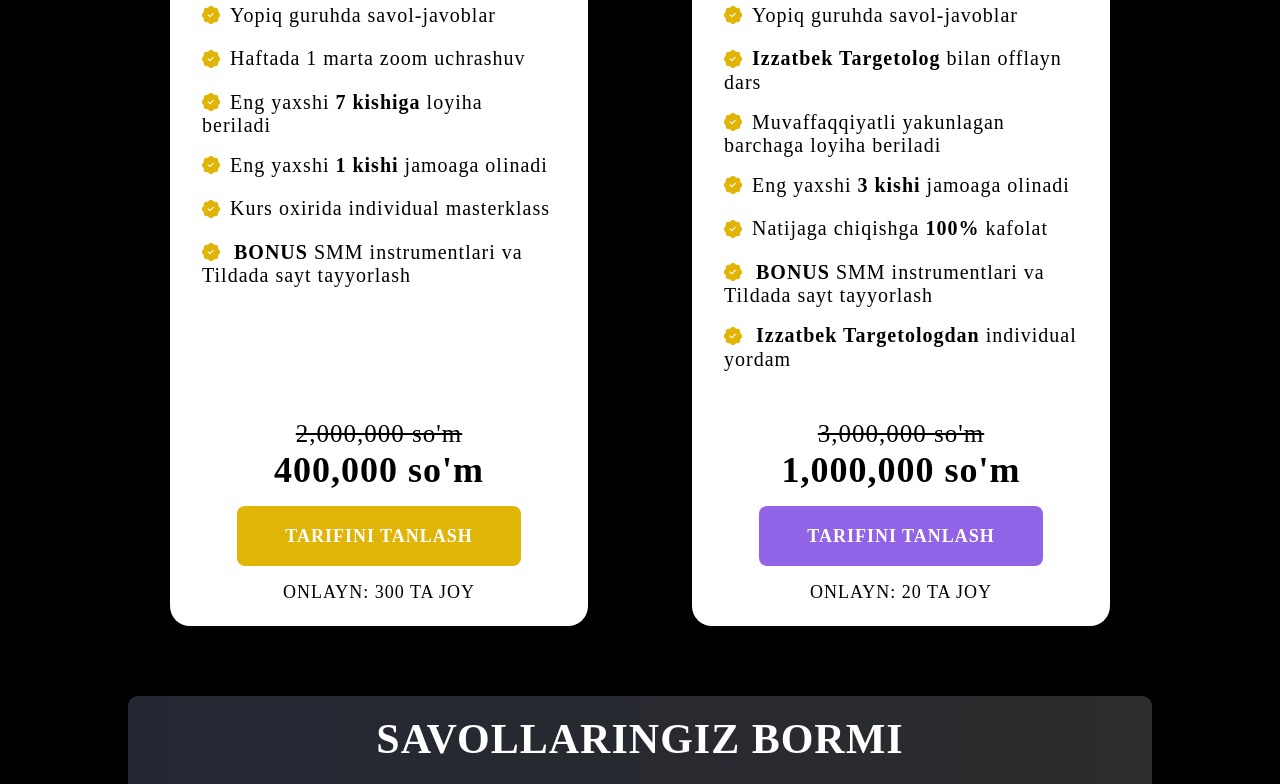
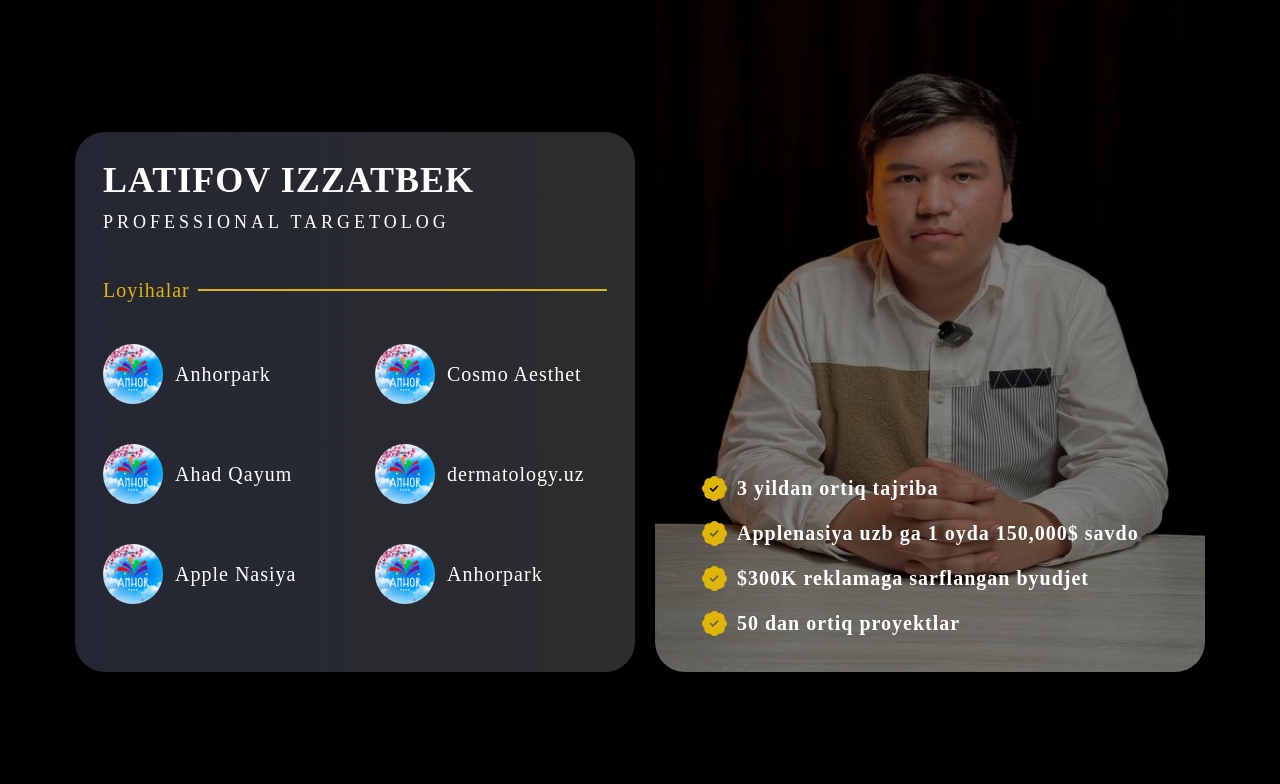
Before and after one commit to kenjayev/digital-course, a React (Vite) app: page / in a window 1280 px wide. Shown: the part 1840-2624 px from the top of the page. Built offline with nearby package versions, Linux system fonts and the light colour scheme.

Commit message:
add|about-author section

```diff
--- a/src/App.jsx
+++ b/src/App.jsx
@@ -1,5 +1,6 @@
 import {
   About,
+  AboutAuthor,
   ContactForm,
   Footer,
   FrequentlyAQ,
@@ -12,6 +13,7 @@
     <div className="bg-black">
       <Header />
       <About />
+      <AboutAuthor />
       <Plane />
       <ContactForm />
       <FrequentlyAQ />
--- /dev/null
+++ b/src/components/AboutAuthor.jsx
@@ -0,0 +1,131 @@
+import React from "react";
+
+const AboutAuthor = () => {
+  const bgGradient = "bg-gradient-to-r from-[#242633] to-[#2c2d2d]";
+  return (
+    <div className="max-w-[1280px] m-auto p-2 sm:p-5 text-white">
+      <div className="flex gap-5 items-center md:items-end justify-center flex-col md:flex-row">
+        <div
+          className={`${bgGradient} max-w-[470px] md:max-w-[560px] w-full p-5 py-7 md:p-7 flex-[1.2] rounded-[30px]`}
+        >
+          <h2 className="text-2xl sm:text-3xl md:text-4xl font-bold uppercase mb-1 sm:mb-2">
+            Latifov Izzatbek
+          </h2>
+          <p
+            className="text-sm sm:text-base md:text-lg uppercase mb-4 sm:mb-6 lg:mb-10"
+            style={{ letterSpacing: "4px" }}
+          >
+            Professional Targetolog
+          </p>
+          <div className="flex gap-2 items-center mb-4 lg:mb-10">
+            <span className="text-xl text-gold">Loyihalar</span>
+            <div className="flex-1 border-gold border-1"></div>
+          </div>
+          <div className="grid grid-cols-2 grid-rows-3 gap-4 md:gap-5 lg:gap-10">
+            <div className="flex items-center gap-2 md:gap-3">
+              <img
+                className="w-[40px] sm:w-[50px] lg:w-[60px] h-[40px] sm:h-[50px] lg:h-[60px] overflow-hidden rounded-full"
+                src="/public/img/project_logo__1.jpg"
+                alt=""
+              />
+              <span className="text-sm sm:text-base lg:text-xl font-semi00000bold">
+                Anhorpark
+              </span>
+            </div>
+            <div className="flex items-center gap-2 md:gap-3">
+              <img
+                className="w-[40px] sm:w-[50px] lg:w-[60px] h-[40px] sm:h-[50px] lg:h-[60px] overflow-hidden rounded-full"
+                src="/public/img/project_logo__1.jpg"
+                alt=""
+              />
+              <span className="text-sm sm:text-base lg:text-xl font-semi00000bold">
+                Cosmo Aesthet
+              </span>
+            </div>
+            <div className="flex items-center gap-2 md:gap-3">
+              <img
+                className="w-[40px] sm:w-[50px] lg:w-[60px] h-[40px] sm:h-[50px] lg:h-[60px] overflow-hidden rounded-full"
+                src="/public/img/project_logo__1.jpg"
+                alt=""
+              />
+              <span className="text-sm sm:text-base lg:text-xl font-semi00000bold">
+                Ahad Qayum
+              </span>
+            </div>
+            <div className="flex items-center gap-2 md:gap-3">
+              <img
+                className="w-[40px] sm:w-[50px] lg:w-[60px] h-[40px] sm:h-[50px] lg:h-[60px] overflow-hidden rounded-full"
+                src="/public/img/project_logo__1.jpg"
+                alt=""
+              />
+              <span className="text-sm sm:text-base lg:text-xl font-semi00000bold">
+                dermatology.uz
+              </span>
+            </div>
+            <div className="flex items-center gap-2 md:gap-3">
+              <img
+                className="w-[40px] sm:w-[50px] lg:w-[60px] h-[40px] sm:h-[50px] lg:h-[60px] overflow-hidden rounded-full"
+                src="/public/img/project_logo__1.jpg"
+                alt=""
+              />
+              <span className="text-sm sm:text-base lg:text-xl font-semi00000bold">
+                Apple Nasiya
+              </span>
+            </div>
+            <div className="flex items-center gap-2 md:gap-3">
+              <img
+                className="w-[40px] sm:w-[50px] lg:w-[60px] h-[40px] sm:h-[50px] lg:h-[60px] overflow-hidden rounded-full"
+                src="/public/img/project_logo__1.jpg"
+                alt=""
+              />
+              <span className="text-sm sm:text-base lg:text-xl font-semi00000bold">
+                Anhorpark
+              </span>
+            </div>
+
+            <div></div>
+          </div>
+        </div>
+        <div className="flex-1 relative max-w-[490px] lg:max-w-[550px] m-auto lg:m-0 rounded-[30px] overflow-hidden">
+          <img className="opacity-50" src="/public/img/izzat_2.jpg" alt="" />
+          <div className="w-[90%] absolute bottom-4 right-2">
+            <p className="mb-2 font-semibold text-lg lg:text-xl lg:leading-none lg:mb-4">
+              <img
+                className="inline-block mb-1 mr-[10px] w-[20px] h-[20px] lg:w-[25px] lg:h-[25px]"
+                src="/public/img/icon/tick.svg"
+                alt="icon| tick✅"
+              />
+              3 yildan ortiq tajriba
+            </p>
+            <p className="mb-2 font-semibold text-lg lg:text-xl lg:leading-none lg:mb-4">
+              <img
+                className="inline-block mb-1 mr-[10px] w-[20px] h-[20px] lg:w-[25px] lg:h-[25px]"
+                src="/public/img/icon/tick.svg"
+                alt="icon| tick✅"
+              />
+              Applenasiya uzb ga 1 oyda 150,000$ savdo
+            </p>
+            <p className="mb-2 font-semibold text-lg lg:text-xl lg:leading-none lg:mb-4">
+              <img
+                className="inline-block mb-1 mr-[10px] w-[20px] h-[20px] lg:w-[25px] lg:h-[25px]"
+                src="/public/img/icon/tick.svg"
+                alt="icon| tick✅"
+              />
+              $300K reklamaga sarflangan byudjet
+            </p>
+            <p className="mb-2 font-semibold text-lg lg:text-xl lg:leading-none lg:mb-4">
+              <img
+                className="inline-block mb-1 mr-[10px] w-[20px] h-[20px] lg:w-[25px] lg:h-[25px]"
+                src="/public/img/icon/tick.svg"
+                alt="icon| tick✅"
+              />
+              50 dan ortiq proyektlar
+            </p>
+          </div>
+        </div>
+      </div>
+    </div>
+  );
+};
+
+export default AboutAuthor;
--- a/src/components/Header.jsx
+++ b/src/components/Header.jsx
@@ -63,7 +63,7 @@
           <div className="relative max-w-[550px] m-auto md:max-w-none flex-1">
             <img
               className="w-full block opacity-50"
-              src="https://izzatbek-digital-kurs.uz/assets/Latipov1-DkjEL4KY.jpg"
+              src="/public/img/izzat_2.jpg"
               alt=""
             />
             <div className="absolute bottom-1 w-full text-center">
--- a/src/components/index.js
+++ b/src/components/index.js
@@ -1,5 +1,6 @@
 export { default as Header } from "./Header";
 export { default as About } from "./About";
+export { default as AboutAuthor } from "./AboutAuthor";
 export { default as Plane } from "./Plane";
 export { default as ContactForm } from "./ContactForm";
 export { default as FrequentlyAQ } from "./FrequentlyAQ";
```
Also changed, not shown: public/img/izzat_2.jpg (added), public/img/project_logo__1.jpg (added).
